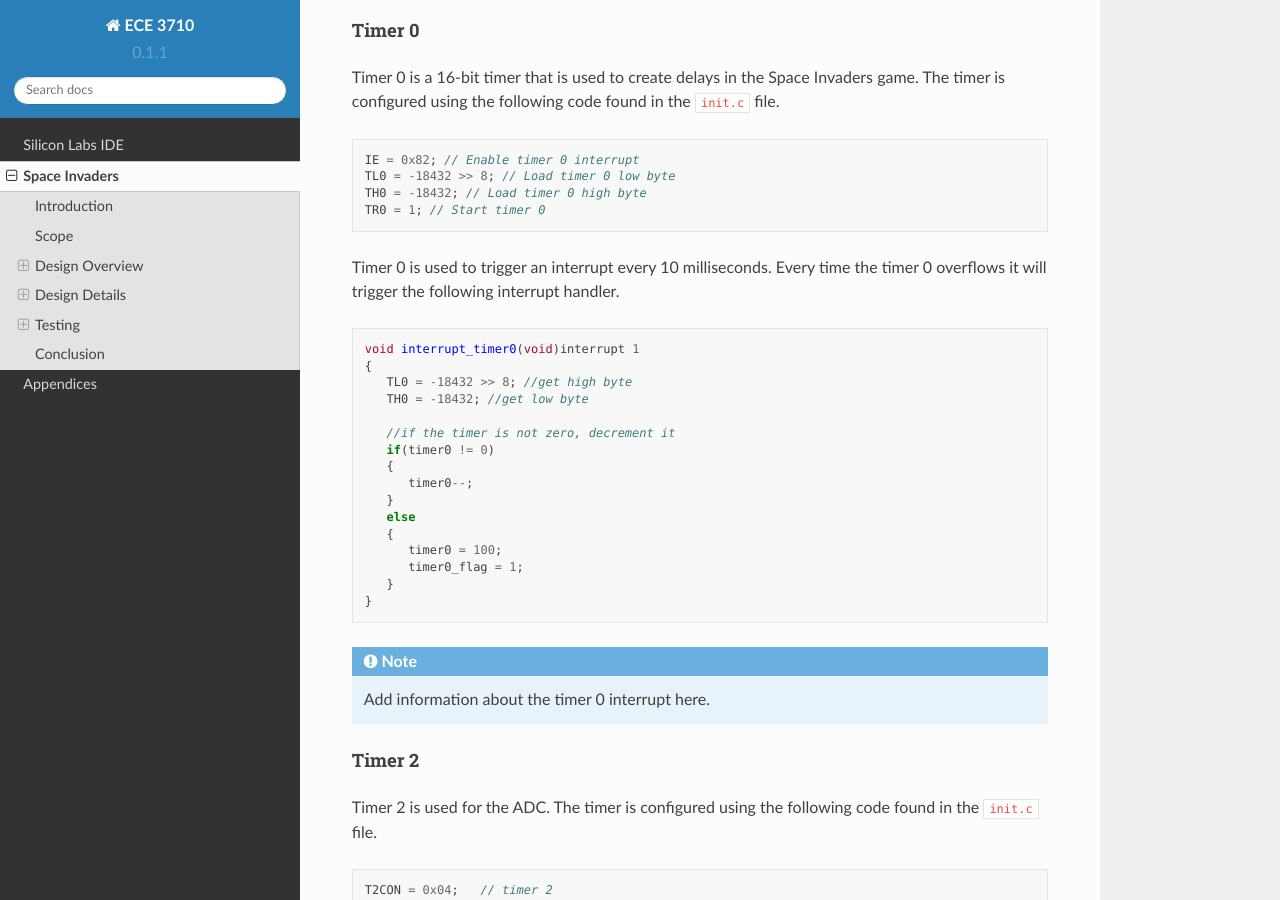
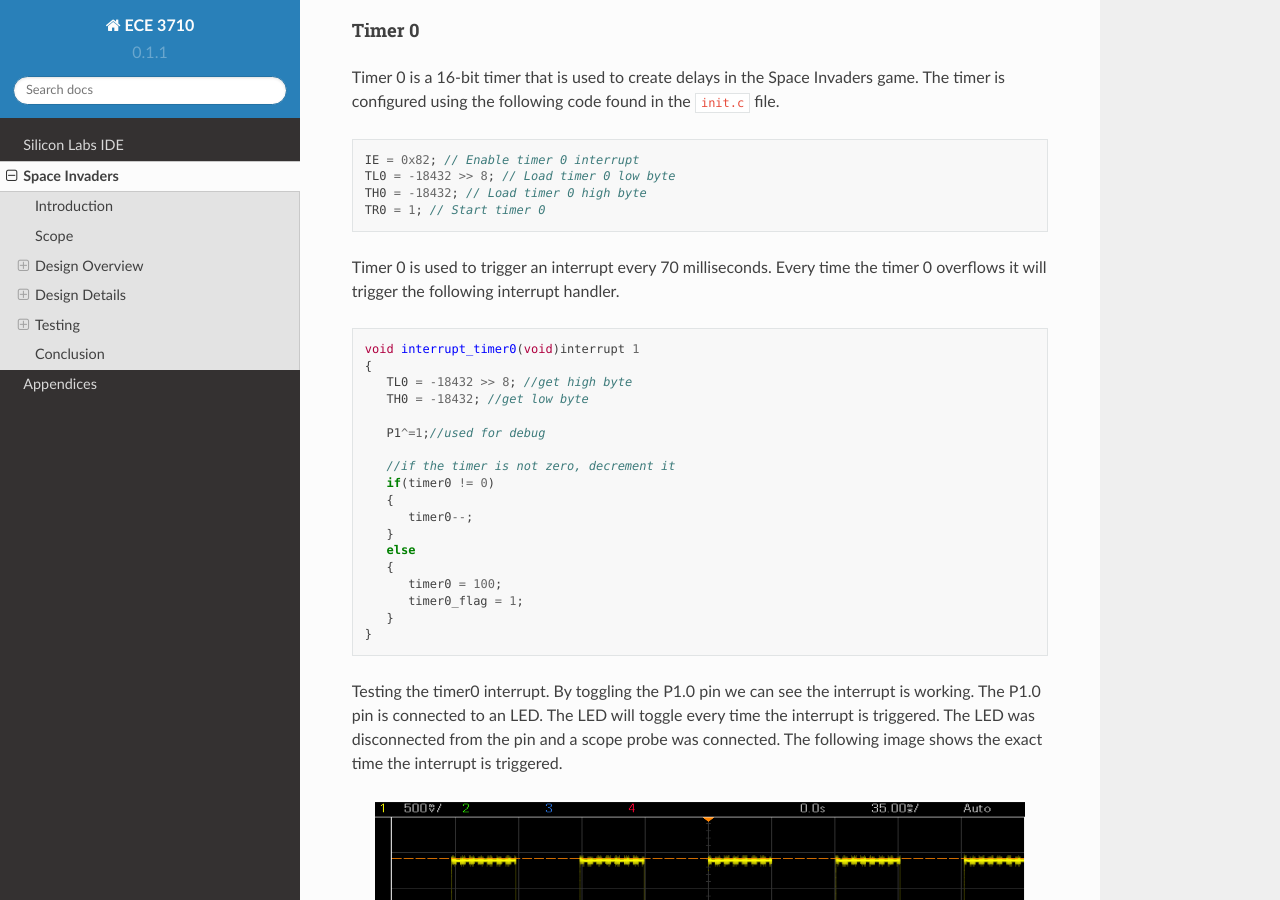
Before and after one commit to wattsjake/ece3710-notes, a Sphinx documentation site: the page built from docs/source/project.rst, in a window 1280 px wide and 900 px high, scrolled down 7142 px. Built offline with Sphinx 7.4.7 and the Read the Docs theme 2.0.0, drawn with Linux system fonts in a browser that asks for light colours.

Commit message:
added scope_0 image and added information timer0

```diff
--- a/docs/source/project.rst
+++ b/docs/source/project.rst
@@ -278,7 +278,6 @@
          :align: center
 
 
-
 Timers and Interrupts
 *********************************
 .. _timers_and_interrupts:
@@ -298,7 +297,7 @@
    TH0 = -18432; // Load timer 0 high byte
    TR0 = 1; // Start timer 0
 
-Timer 0 is used to trigger an interrupt every 10 milliseconds. Every time the timer 0 overflows it will trigger the following interrupt handler.
+Timer 0 is used to trigger an interrupt every 70 milliseconds. Every time the timer 0 overflows it will trigger the following interrupt handler.
 
 .. code-block:: c
 
@@ -306,6 +305,8 @@
    {
       TL0 = -18432 >> 8; //get high byte
       TH0 = -18432; //get low byte
+
+      P1^=1;//used for debug
 
       //if the timer is not zero, decrement it
       if(timer0 != 0)
@@ -319,9 +320,13 @@
       }
    }
 
-.. note::
+Testing the timer0 interrupt. By toggling the P1.0 pin we can see the interrupt is working. The P1.0 pin is connected to an LED. The LED will toggle every time the interrupt is triggered. The LED was disconnected from the pin and a scope probe was connected. The following image shows the exact time the interrupt is triggered.
 
-   Add information about the timer 0 interrupt here.
+.. image:: images/scope_0.png
+   :width: 650
+   :height: 350
+   :alt: Timer0 Interrupt Scope
+   :align: center
 
 Timer 2
 -------
```
Also changed, not shown: docs/source/images/invader-army.jpg, docs/source/images/scope_0.png (added).
